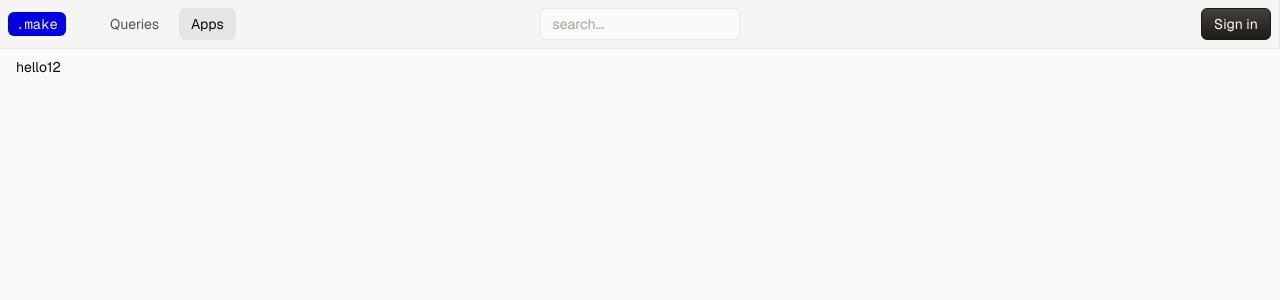
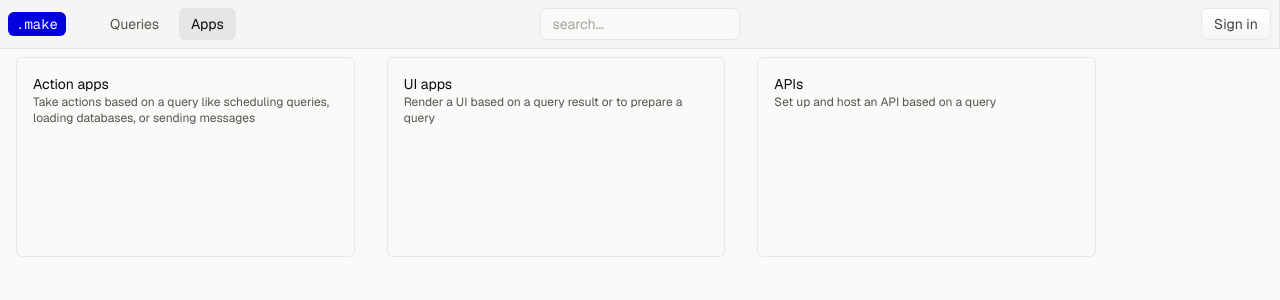
Before and after one commit to daviddkkim/Make, a Next.js app: page /apps in a window 1280 px wide. Shown: the top 300 px of the page. Built offline with nearby package versions, Linux system fonts and the light colour scheme; no server answers.

Commit message:
Changing button colors

```diff
--- a/src/app/(app)/apps/page.tsx
+++ b/src/app/(app)/apps/page.tsx
@@ -1,5 +1,24 @@
 export default function Page() {
   return (
-    <main className="bg-stone-50 h-screen w-full  px-4 py-2 ">hello12</main>
+    <main className="bg-stone-50 h-screen w-full px-4 py-2 ">
+      <div className="max-w-[1080px] flex w-full gap-8">
+        <div className="w-full h-[200px] border rounded-md p-4">
+          <div>
+            <h2 className="text-sm">Action apps</h2>
+            <p className="text-xs text-stone-600"> Take actions based on a query like scheduling queries, loading databases, or sending messages</p>
+          </div>
+        </div>
+        <div className="w-full h-[200px] border rounded-md p-4">
+          <h2 className="text-sm">UI apps</h2>
+          <p className="text-xs text-stone-600"> Render a UI based on a query result or to prepare a query</p>
+
+        </div>
+        <div className="w-full h-[200px] border rounded-md p-4">
+          <h2 className="text-sm">APIs</h2>
+          <p className="text-xs text-stone-600"> Set up and host an API based on a query</p>
+
+        </div>
+      </div>
+    </main>
   );
 }
--- a/src/app/(app)/components/TopNavigation.tsx
+++ b/src/app/(app)/components/TopNavigation.tsx
@@ -48,7 +48,7 @@ const TopNavigation = () => {
         />
         <SignedOut>
           <SignInButton>
-            <Button>Sign in</Button>
+            <Button variant={"secondary"}>Sign in</Button>
           </SignInButton>
         </SignedOut>
         <SignedIn>
--- a/src/app/(app)/queries/[[...queryId]]/components/QueriesList.tsx
+++ b/src/app/(app)/queries/[[...queryId]]/components/QueriesList.tsx
@@ -39,10 +39,10 @@ export default function QueriesList({
   }
 
   return (
-    <div className="flex flex-col">
+    <div className="flex flex-col bg-stone-100 h-full">
       <div className="px-4 pt-4 pb-2">
-        <Button className="w-full" onClick={createNewQuery}>
-          <PlusIcon size={16} className="text-stone-50 mr-1 flex-none" />
+        <Button variant={"secondary"}className="w-full" onClick={createNewQuery}>
+          <PlusIcon size={16} className="text-stone-900 mr-1 flex-none" />
           <span className="truncate"> New query</span>
         </Button>
       </div>
--- a/src/components/Button.tsx
+++ b/src/components/Button.tsx
@@ -14,7 +14,7 @@ const buttonVariants = cva(
         destructive: "bg-red-600 text-red-950 hover:bg-red-700",
         outline: "text-stone-1200 border bg-transparent hover:bg-stone-100",
         secondary:
-          "bg-gradient-to-b from-stone-100 to-white border text-stone-700  hover:from-stone-100 hover:to-stone-100 hover:text-stone-950",
+          "bg-gradient-to-b from-white to-stone-100 border text-stone-700  hover:from-stone-100 hover:to-stone-100 hover:text-stone-950",
         ghost: "text-stone-600 hover:bg-stone-200/50 hover:text-stone-800",
         link: "text-stone-700 underline-offset-4 hover:underline hover:text-stone-950",
       },
```
